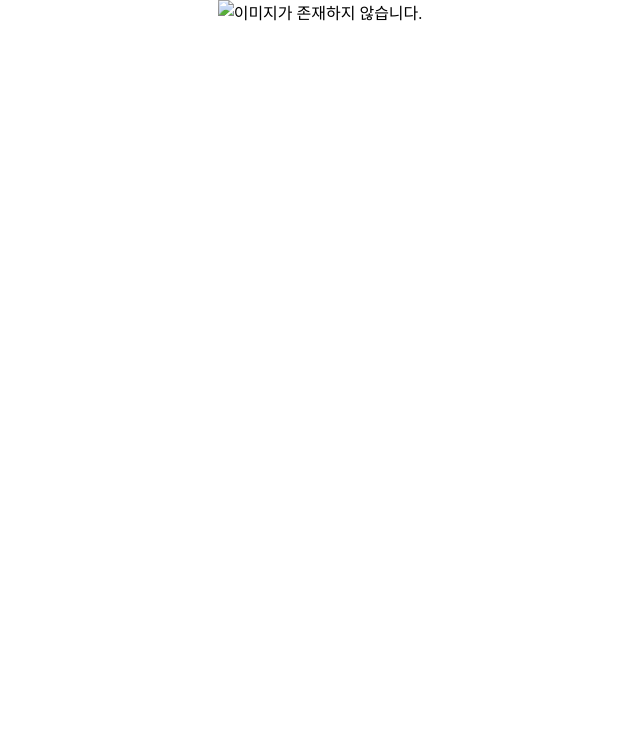
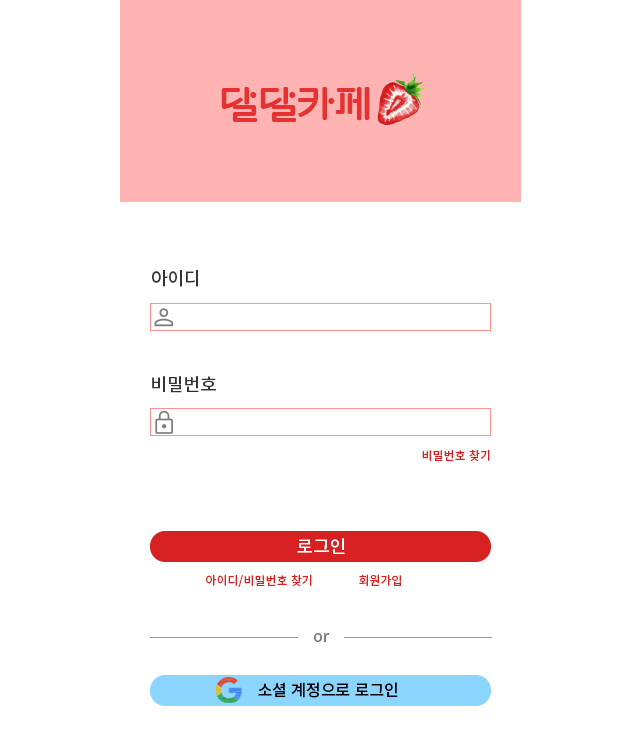
Before and after one commit to saramillka/co, a plain HTML site: page login.html in a window 1280 px wide. Shown: the whole page, without its empty margins (320-960 px from the left). Drawn offline with Linux system fonts and the light colour scheme; the site is published under a folder, as on GitHub Pages, so addresses that start at the root find nothing.

Commit message:
Update login.html

```diff
--- a/login.html
+++ b/login.html
@@ -15,7 +15,7 @@
         </style>
 </head>
 <body>
-    <img src="/images/LOGIN.jpg" alt="이미지가 존재하지 않습니다.">
+    <img src="./images/LOGIN.jpg" alt="이미지가 존재하지 않습니다.">
 
 </body>
 </htm
```
